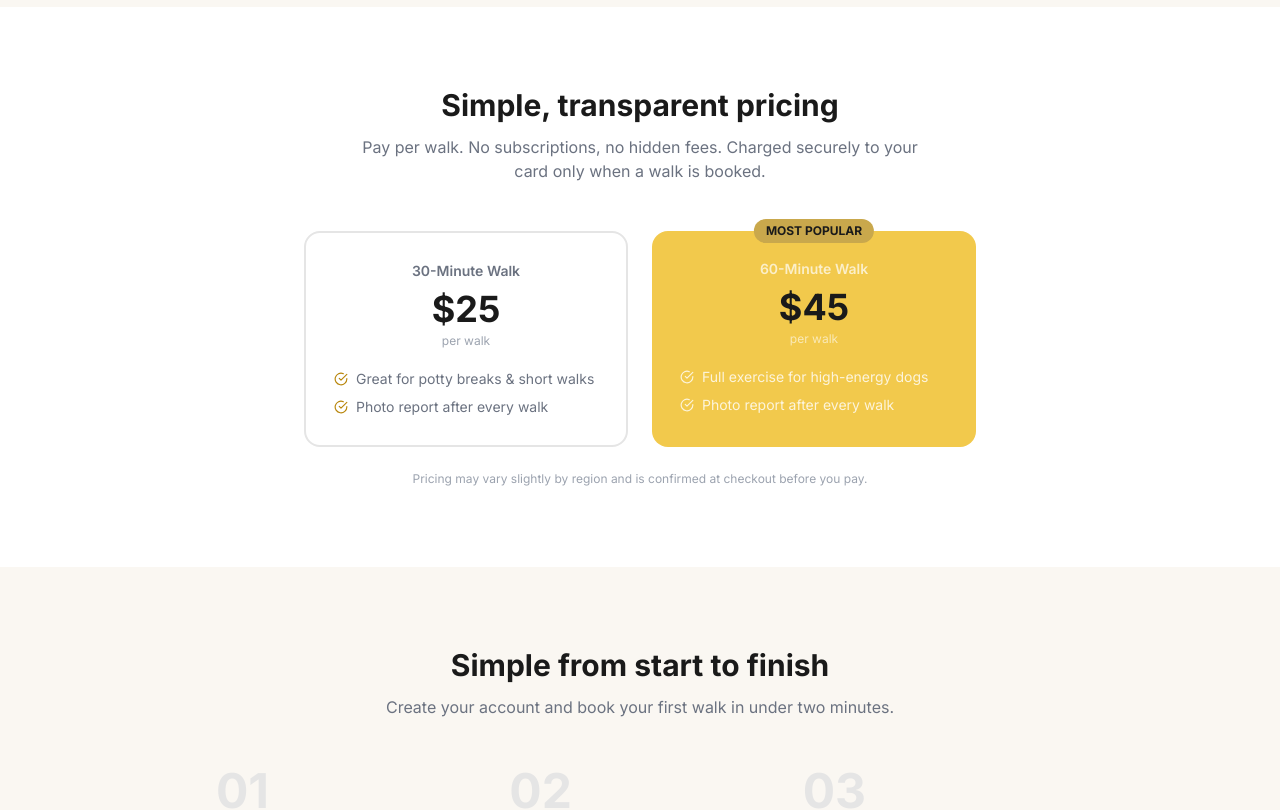
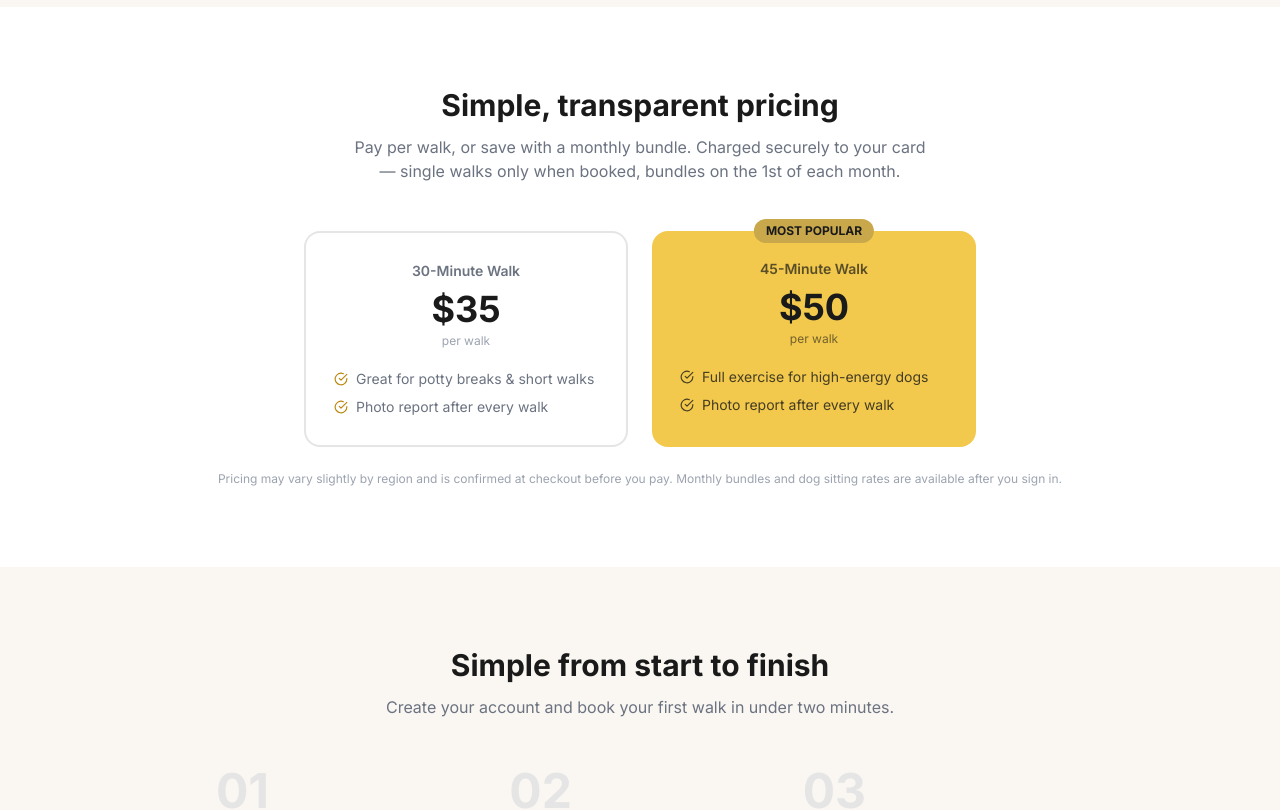
Before and after one commit to philm28/Pawsh, a React (Vite) app: page / in a window 1280 px wide. Shown: the part 1440-2250 px from the top of the page. Built offline with nearby package versions, Linux system fonts and the light colour scheme; no server answers.

Commit message:
Add files via upload

```diff
--- a/src/pages/LandingPage.tsx
+++ b/src/pages/LandingPage.tsx
@@ -157,12 +157,12 @@ export default function LandingPage() {
         <div className="max-w-4xl mx-auto px-4 sm:px-6">
           <div className="text-center mb-12">
             <h2 className="text-3xl font-bold text-[#1A1A1A] mb-3">Simple, transparent pricing</h2>
-            <p className="text-gray-500 max-w-xl mx-auto">Pay per walk. No subscriptions, no hidden fees. Charged securely to your card only when a walk is booked.</p>
+            <p className="text-gray-500 max-w-xl mx-auto">Pay per walk, or save with a monthly bundle. Charged securely to your card — single walks only when booked, bundles on the 1st of each month.</p>
           </div>
           <div className="grid sm:grid-cols-2 gap-6 max-w-2xl mx-auto">
             <div className="bg-white rounded-2xl border-2 p-7 text-center" style={{ borderColor: '#e5e5e5' }}>
               <div className="text-sm font-semibold text-gray-500 mb-2">30-Minute Walk</div>
-              <div className="text-4xl font-black text-[#1A1A1A] mb-1">$25</div>
+              <div className="text-4xl font-black text-[#1A1A1A] mb-1">$35</div>
               <div className="text-xs text-gray-400 mb-5">per walk</div>
               <ul className="text-sm text-gray-500 space-y-2 text-left">
                 <li className="flex items-center gap-2"><CheckCircle size={14} style={{ color: '#B8860B' }} /> Great for potty breaks & short walks</li>
@@ -173,17 +173,17 @@ export default function LandingPage() {
               <div className="absolute -top-3 left-1/2 -translate-x-1/2 text-xs font-bold px-3 py-1 rounded-full" style={{ backgroundColor: '#C9A84C', color: '#1A1A1A' }}>
                 MOST POPULAR
               </div>
-              <div className="text-sm font-semibold text-white/70 mb-2">60-Minute Walk</div>
-              <div className="text-4xl font-black mb-1">$45</div>
-              <div className="text-xs text-white/60 mb-5">per walk</div>
-              <ul className="text-sm text-white/80 space-y-2 text-left">
+              <div className="text-sm font-semibold text-[#1A1A1A]/70 mb-2">45-Minute Walk</div>
+              <div className="text-4xl font-black mb-1">$50</div>
+              <div className="text-xs text-[#1A1A1A]/60 mb-5">per walk</div>
+              <ul className="text-sm text-[#1A1A1A]/80 space-y-2 text-left">
                 <li className="flex items-center gap-2"><CheckCircle size={14} /> Full exercise for high-energy dogs</li>
                 <li className="flex items-center gap-2"><CheckCircle size={14} /> Photo report after every walk</li>
               </ul>
             </div>
           </div>
           <p className="text-center text-xs text-gray-400 mt-6">
-            Pricing may vary slightly by region and is confirmed at checkout before you pay.
+            Pricing may vary slightly by region and is confirmed at checkout before you pay. Monthly bundles and dog sitting rates are available after you sign in.
           </p>
         </div>
       </section>
@@ -277,7 +277,7 @@ export default function LandingPage() {
             <Users size={12} />
             For Dog Walkers
           </div>
-          <h2 className="text-3xl font-bold text-white mb-4">Love dogs? Join our team.</h2>
+          <h2 className="text-3xl font-bold text-[#1A1A1A] mb-4">Love dogs? Join our team.</h2>
           <p className="text-[#1A1A1A]/70 max-w-xl mx-auto mb-8 leading-relaxed">
             Walk dogs on your schedule, build a loyal client base, and track your earnings and ratings all in one place.
           </p>
--- a/src/pages/auth/LoginPage.tsx
+++ b/src/pages/auth/LoginPage.tsx
@@ -31,7 +31,7 @@ export default function LoginPage() {
       <div className="w-full max-w-sm">
         <div className="text-center mb-8">
           <div className="inline-flex items-center justify-center w-16 h-16 bg-forest-500 rounded-2xl mb-4 shadow-lg">
-            <PawPrint size={32} className="text-white" fill="white" />
+            <PawPrint size={32} className="text-[#1A1A1A]" fill="#1A1A1A" />
           </div>
           <h1 className="text-3xl font-bold text-[#1A1A1A]">Pawsh</h1>
           <p className="text-gray-500 mt-1 text-sm">Professional dog walking services</p>
--- a/src/pages/client/ClientDashboard.tsx
+++ b/src/pages/client/ClientDashboard.tsx
@@ -71,15 +71,15 @@ export default function ClientDashboard() {
         style={{ background: 'linear-gradient(135deg, #F2C94C 0%, #B8860B 100%)' }}
       >
         <div className="flex items-center gap-3">
-          <div className="p-2 bg-white/20 rounded-xl">
-            <Plus size={20} className="text-white" />
+          <div className="p-2 bg-black/10 rounded-xl">
+            <Plus size={20} className="text-[#1A1A1A]" />
           </div>
           <div className="text-left">
             <div className="font-semibold">Schedule a Walk</div>
-            <div className="text-white/70 text-xs mt-0.5">Book for any of your dogs</div>
+            <div className="text-[#1A1A1A]/70 text-xs mt-0.5">Book for any of your dogs</div>
           </div>
         </div>
-        <ChevronRight size={20} className="text-white/70" />
+        <ChevronRight size={20} className="text-[#1A1A1A]/70" />
       </button>
 
       {/* Upcoming Walks */}
```
